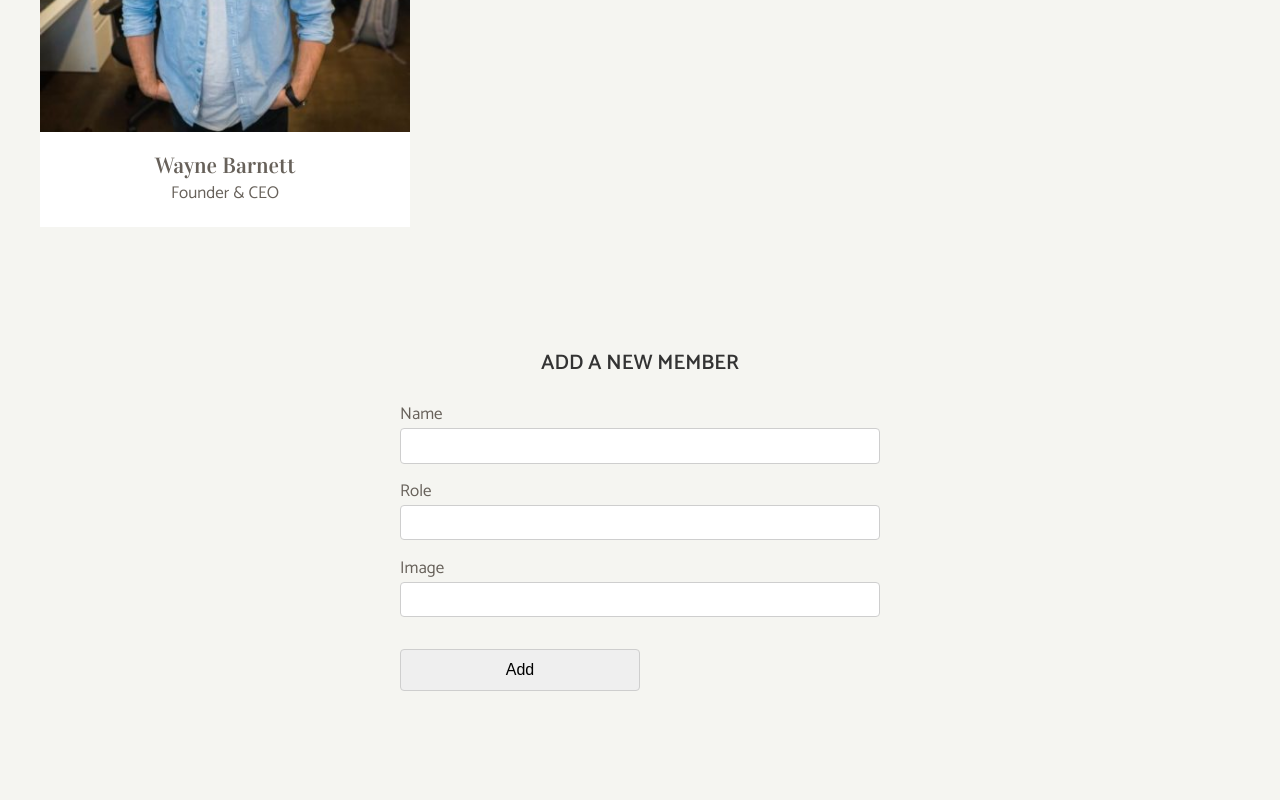
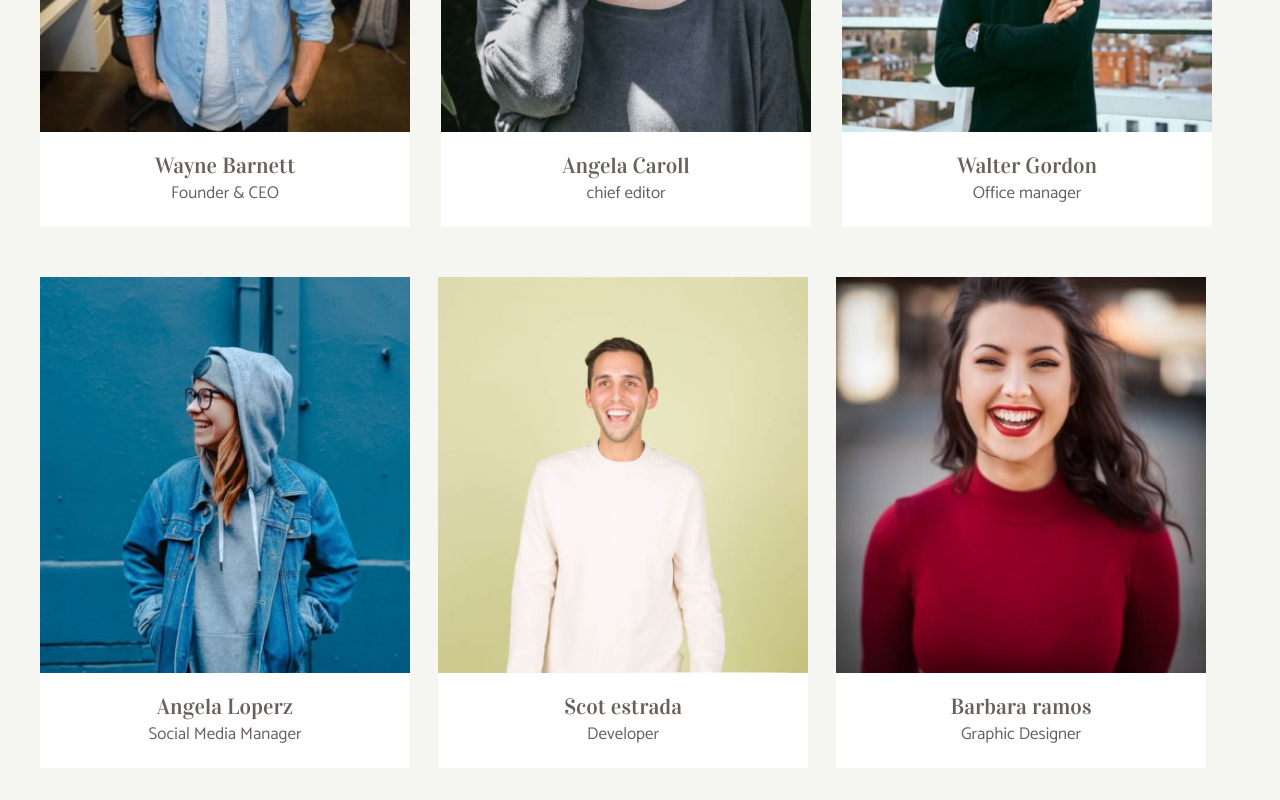
Before and after one commit to sidra1991/js-our-team, a plain HTML site: page index.html in a window 1280 px wide. Shown: the part 500-1300 px from the top of the page. Before the commit the page ends 1257 px from the top, so only its background shows below. Drawn offline with Linux system fonts and the light colour scheme.

Commit message:
finito senza bonus

```diff
--- a/index.html
+++ b/index.html
@@ -23,18 +23,7 @@
         <div class="team-container">
           <!-- Inseriamo inizialmente una card statica per stilarla e vedere l'effetto finale -->
 
-          <div class="team-card">
-            <div class="card-image">
-              <img
-                src="img/wayne-barnett-founder-ceo.jpg"
-                alt="Wayne Barnett"
-              />
-            </div>
-            <div class="card-text">
-              <h3>Wayne Barnett</h3>
-              <p>Founder & CEO</p>
-            </div>
-          </div>
+
         </div>
       </div>
     </section>
@@ -50,9 +39,14 @@
           <input type="text" id="role" />
           <label for="name">Image </label>
           <input type="text" id="image" />
-          <button type="button" id="addMemberButton">Add</button>
+          <button type="button" id="addMemberButton" onclick="newMwmber()" >Add</button>
         </div>
       </div>
     </section>
+
+
+
+
+    <script src="stile/script.js"></script>
   </body>
 </html>
--- a/stile/script.js
+++ b/stile/script.js
@@ -0,0 +1,74 @@
+// Viene fornito un layout di base.
+// ---------------
+const post = [
+    {
+        "cover" :"img/wayne-barnett-founder-ceo.jpg",
+        "name" : "Wayne Barnett",
+        "role" : "Founder & CEO",
+    },
+    {
+        "cover" :"img/angela-caroll-chief-editor.jpg",
+        "name" : "Angela Caroll",
+        "role" : "chief editor",
+    },
+    {
+        "cover" :"img/walter-gordon-office-manager.jpg",
+        "name" : "Walter Gordon",
+        "role" : "Office manager",
+    },
+    {
+        "cover":"img/angela-lopez-social-media-manager.jpg",
+        "name" : "Angela Loperz",
+        "role" : "Social Media Manager",
+    },
+    {
+        "cover" :"img/scott-estrada-developer.jpg",
+        "name" : "Scot estrada",
+        "role" : "Developer",
+    },
+    {
+        "cover" :"img/barbara-ramos-graphic-designer.jpg",
+        "name" : "Barbara ramos",
+        "role" : "Graphic Designer",
+    },
+]
+
+
+// Come prima cosa nel file js definitevi un array di oggetti che rappresentano i membro del team (prendete i dati dallo screen fornito). Ogni membro deve avere le informazioni necessarie per stampare la relativa card: Nome, Ruolo e Foto.
+
+const container = document.querySelector(`.team-container`);
+
+for (let i = 0; i < post.length; i++) {
+    container.innerHTML +=
+        `<div class="team-card">
+            <div class="card-image">
+                <img
+                    src=${post[i].cover}
+                    alt=${post[i].name}
+                />
+            </div>
+            <div class="card-text">
+                <h3>${post[i].name}</h3>
+                <p>${post[i].role}</p>
+            </div>
+        </div>`
+    ;
+
+}
+
+
+// Prendendo come riferimento la card di esempio presente nell'html, stampiamo dinamicamente una card per ogni membro del team.
+
+
+// BONUS:
+// Utilizziamo gli input presenti nella pagina per permettere all'utente di aggiungere nuovi membri del team: cliccando sul pulsante "add" viene creato un nuovo oggetto, il quale viene inserito nell'array iniziale, e viene stampata una nuova card con tutte le informazioni inserite dall'utente.
+
+
+
+
+
+// Consigli del giorno:
+// Ragioniamo come sempre a step.
+// Prima la logica in italiano e poi traduciamo in codice.
+// console.log() è nostro amico.
+// Quando un pezzo di codice funziona, chiediamoci se possiamo scomporlo in funzioni più piccole.
```
